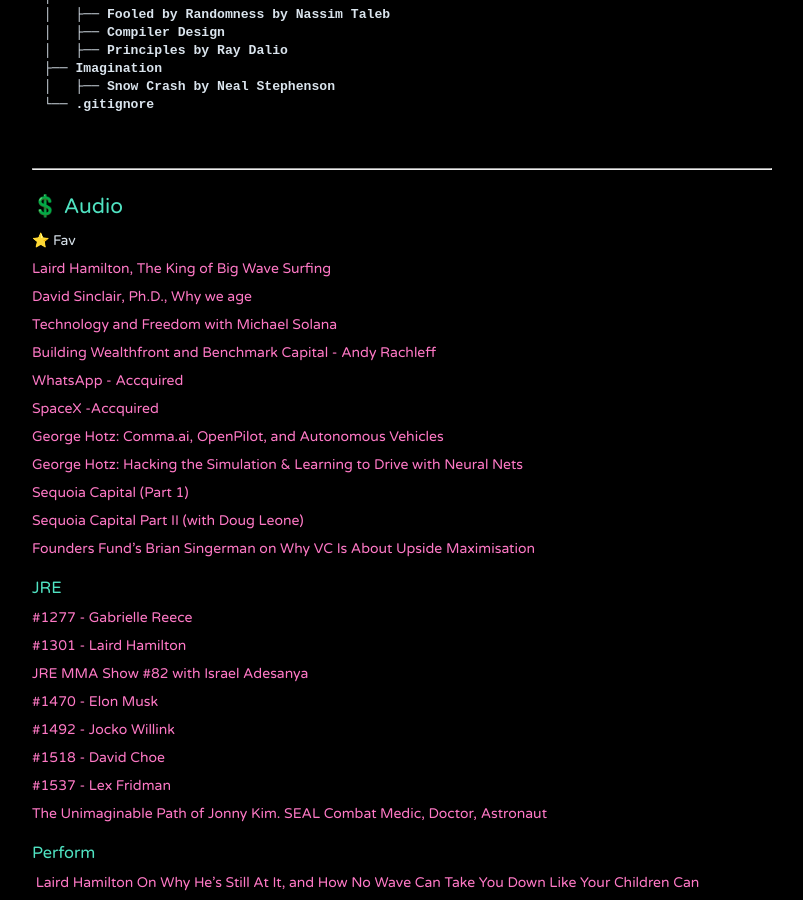
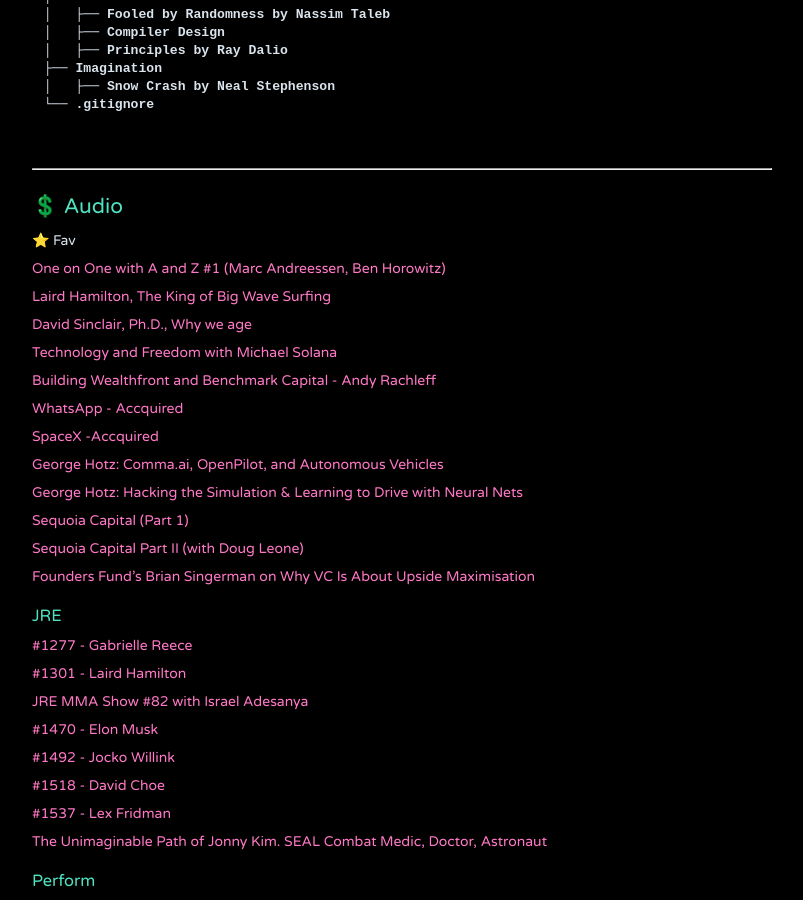
Before and after one commit to jithendrabsy/thoughts, a Jekyll site: the page built from _posts/2040-12-05-longform.md, in a window 1280 px wide and 900 px high, scrolled down 505 px. Shown: the whole window, without its empty margins (238-1041 px from the left). Built offline with Jekyll 4.4.1, drawn with Linux system fonts in a browser that asks for light colours; nearby versions of some CDN libraries.

Commit message:
Update T

```diff
--- a/_posts/2040-12-05-longform.md
+++ b/_posts/2040-12-05-longform.md
@@ -36,6 +36,8 @@
 ## 💲 Audio
 
  ⭐️ Fav
+
+[One on One with A and Z #1 (Marc Andreessen, Ben Horowitz)](https://a16z-live.simplecast.com/episodes/one-on-one-with-a-and-z-1)
 
 [Laird Hamilton, The King of Big Wave Surfing](https://overcast.fm/+Kebuyne2U)
 
```
